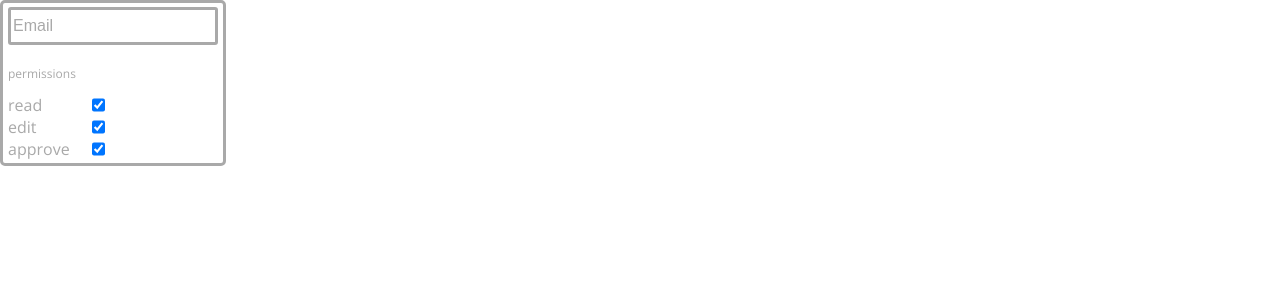
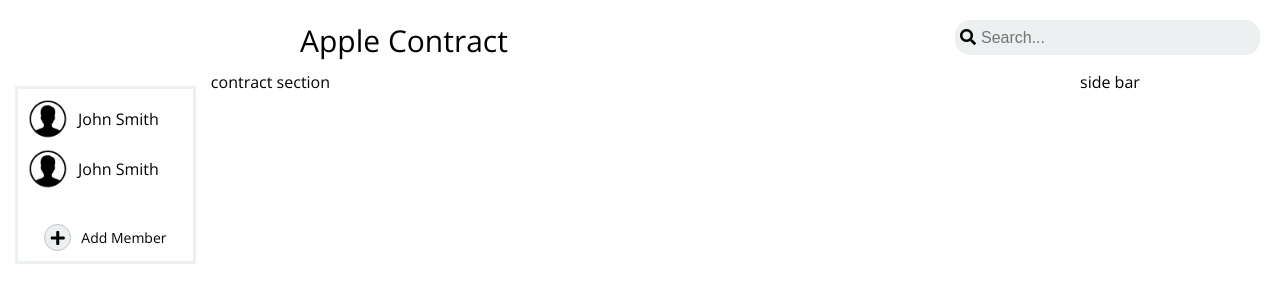
Before and after one commit to gaber85/docco-frontend, a React (Create React App) app in the folder client/: page / in a window 1280 px wide. Shown: the top 302 px of the page. Built offline with nearby package versions, Linux system fonts and the light colour scheme.

Commit message:
feat: add TeamSection and ContractPage components

```diff
--- a/client/src/App.js
+++ b/client/src/App.js
@@ -1,14 +1,11 @@
 import React, { Component } from 'react';
 import './App.css';
-// import MainButton from './components/MainButton';
-import SearchBar from './components/SearchBar';
-import AddMember from './components/AddMember/AddMember';
-// import NavBar from './components/NavBar';
+import ContractPage from './containers/ContractPage';
 
 // eslint-disable-next-line
 class App extends Component {
   render() {
-    return <AddMember />
+    return <ContractPage />
   }
 }
 
--- a/client/src/components/MainButton/MainButton.js
+++ b/client/src/components/MainButton/MainButton.js
@@ -2,9 +2,10 @@
 import './MainButton.css';
 
 const MainButton = (props) => {
-  const {text} = props;
+  const {text, click} = props;
     return (
-      <div className="main-button">
+      <div role='button' tabIndex='0' className="main-button"
+        onClick={() => click()} onKeyPress={() => click()}>
       {text}
       </div>
     );
--- a/client/src/components/NavBar/NavBar.css
+++ b/client/src/components/NavBar/NavBar.css
@@ -25,7 +25,6 @@
   border-radius: 50%;
   margin-right: 10px;
   background-color: white;
-
 }
 
 .user-name {
--- /dev/null
+++ b/client/src/components/TeamSection/TeamSection.css
@@ -0,0 +1,75 @@
+.team-container {
+  border: solid;
+  border-color: #ECF0F1;
+  width: auto;
+  padding: 10px;
+  display: inline-flex;
+  flex-direction: column;
+  min-height: 150px;
+  max-width: auto;
+}
+
+.all-members {
+  flex: 1;
+  padding-bottom: 25px;
+}
+
+.team-member {
+  display: flex;
+  align-items: center;
+  padding-bottom: 10px;
+}
+
+.user-image {
+  height: 40px;
+  width: 40px;
+  border-radius: 50%;
+  margin-right: 10px;
+  background-color: white;
+}
+
+.member-name {
+  margin-right: 10px;
+}
+
+.minus-sign {
+  opacity: 0;
+  cursor: pointer;
+}
+.team-member:hover .minus-sign{
+  opacity: 1;
+}
+
+.add-members {
+  display: flex;
+  justify-content: center;
+  align-items: center;
+  cursor: pointer;
+}
+
+.plus-button {
+  margin-right: 10px;
+  border: solid;
+  border-color: #BDC3C7;
+  border-width: thin;
+  border-radius: 50%;
+  padding: 10px;
+  height: 5px;
+  width: 5px;
+  display: flex;
+  justify-content: center;
+  align-items: center;
+  background-color: #ECF0F1;
+  transition: 500ms;
+}
+
+.plus-button:hover {
+  transition: 500ms;
+  border-color: #F1C40F;
+  background-color: #F1C40F;
+  transform: rotate(90deg)
+}
+
+.add-member-text {
+  font-size: 14px;
+}
--- /dev/null
+++ b/client/src/components/TeamSection/TeamSection.js
@@ -0,0 +1,32 @@
+import React, { Component } from 'react';
+import './TeamSection.css';
+import userImg from '../NavBar/assets/user-image.png';
+
+// eslint-disable-next-line
+class TeamSection extends Component {
+  render() {
+    const userPic = userImg
+    return (
+      <div className="team-container">
+        <div className="all-members">
+          <div className="team-member">
+            <img className="user-image" src={userPic} alt="user-profile" />
+            <div className="member-name">John Smith</div>
+            <div className="minus-sign"><i className="fas fa-minus" /></div>
+          </div>
+          <div className="team-member">
+            <img className="user-image" src={userPic} alt="user-profile" />
+            <div className="member-name">John Smith</div>
+            <i className="fas fa-minus minus-sign" />
+          </div>
+        </div>
+        <div className="add-members">
+          <div className="plus-button"><i className="fas fa-plus" /></div>
+          <div className="add-member-text">Add Member</div>
+        </div>
+      </div>
+    )
+  }
+}
+
+export default TeamSection;
--- /dev/null
+++ b/client/src/components/TeamSection/index.js
@@ -0,0 +1,3 @@
+import TeamSection from './TeamSection';
+
+export default TeamSection;
--- /dev/null
+++ b/client/src/containers/ContractPage/ContractPage.css
@@ -0,0 +1,41 @@
+.main-container {
+  display: flex;
+  flex-direction: column;
+  padding-top: 20px;
+}
+
+.container-top {
+  display: flex;
+  justify-content: space-between;
+}
+
+.empty-space {
+  width: 300px;
+}
+
+.title {
+  font-size: 30px;
+  flex: 1;
+}
+
+.search-bar-section {
+  padding-right: 20px;
+}
+
+.container-middle {
+  display: flex;
+  justify-content: space-between;
+  padding-top: 10px;
+}
+
+.team-section {
+  padding: 15px;
+}
+
+.contract-display {
+  flex: 1;
+}
+
+.sidebar-controls {
+  width: 200px;
+}
--- /dev/null
+++ b/client/src/containers/ContractPage/ContractPage.js
@@ -0,0 +1,32 @@
+import React, { Component } from 'react';
+import './ContractPage.css';
+import SearchBar from '../../components/SearchBar'
+import TeamSection from '../../components/TeamSection';
+
+// eslint-disable-next-line
+class ContractPage extends Component {
+  render() {
+    return (
+      <div className="main-container">
+        <div className="container-top">
+          <div className="empty-space" />
+          <div className="title">Apple Contract</div>
+          <div className="search-bar-section"><SearchBar/></div>
+        </div>
+        <div className="container-middle">
+          <div className="team-section">
+            <TeamSection />
+          </div>
+          <div className="contract-display">
+            contract section
+          </div>
+          <div className="sidebar-controls">
+            side bar
+          </div>
+        </div>
+      </div>
+    )
+  }
+}
+
+export default ContractPage;
--- a/client/src/containers/ContractPage/index.js
+++ b/client/src/containers/ContractPage/index.js
@@ -0,0 +1,3 @@
+import ContractPage from './ContractPage';
+
+export default ContractPage;
```
Also changed, not shown: client/src/components/ContractSection/ContractSection.css (added), client/src/components/ContractSection/ContractSection.js (added), client/src/components/ContractSection/index.js (added), 2 other files (tests, documents, lock files or other folders).
